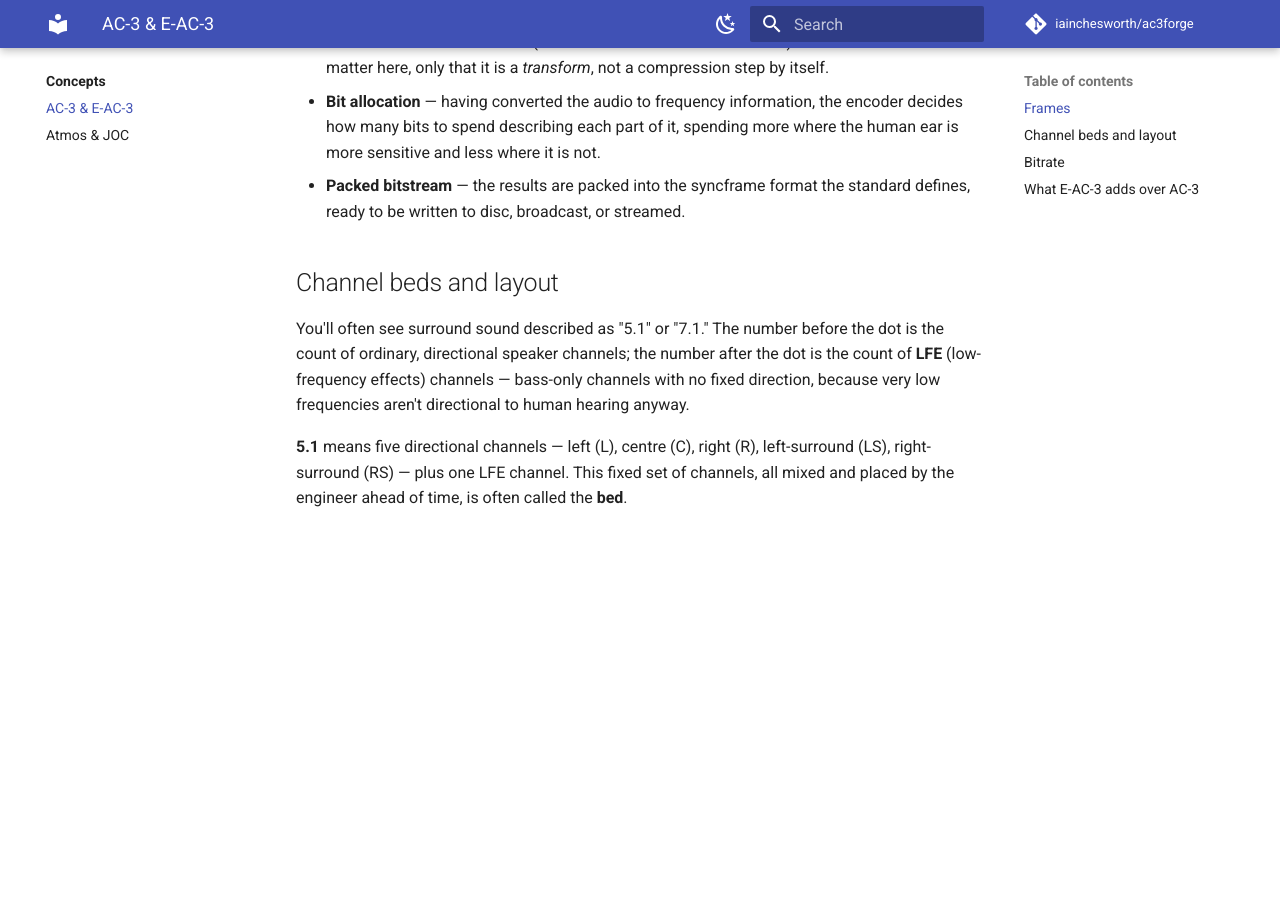
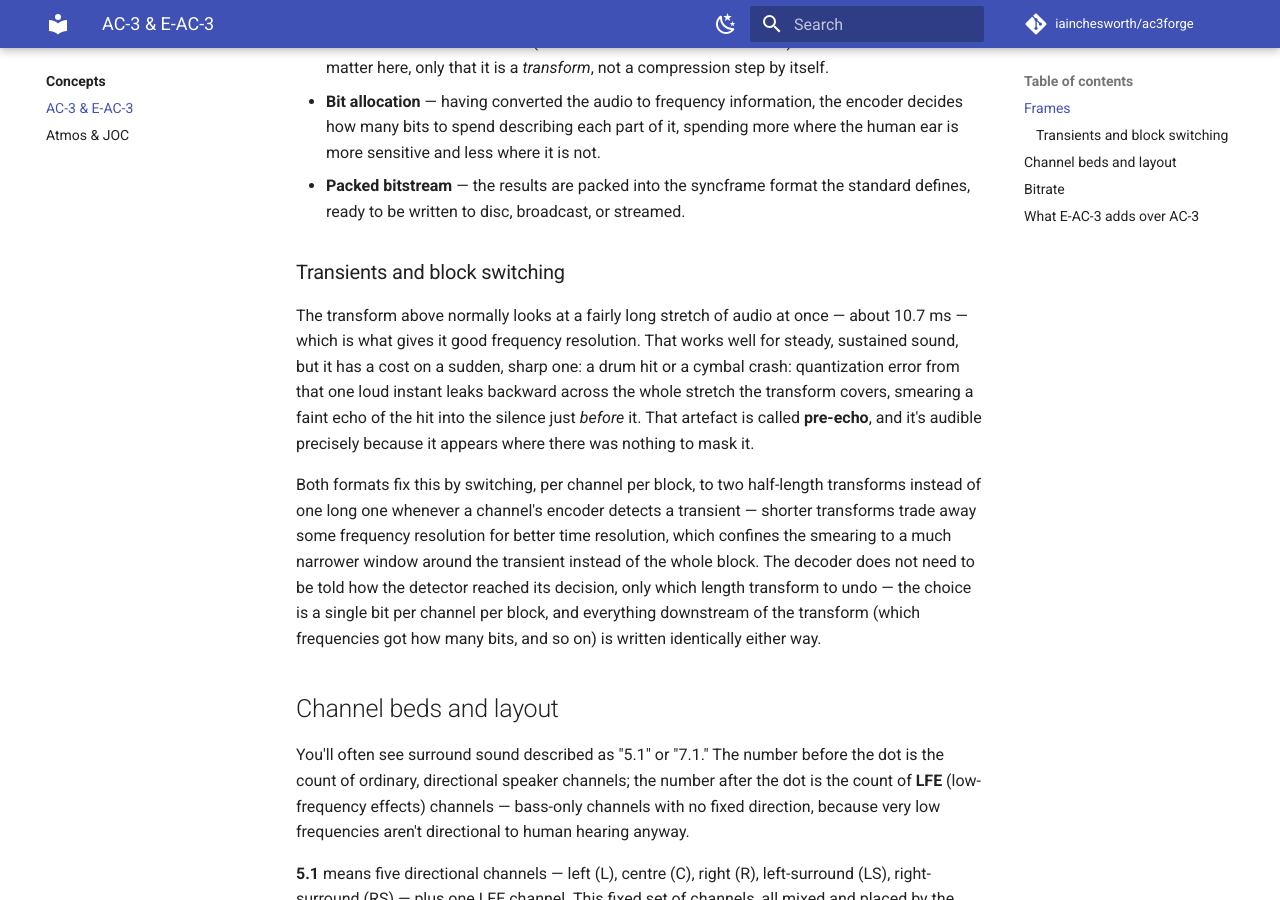
Before and after one commit to iainchesworth/ac3forge, an MkDocs documentation site: the page built from docs/concepts/ac3-eac3.md, in a window 1280 px wide and 900 px high, scrolled down 775 px. Built offline with MkDocs 1.6.1 and Material for MkDocs 9.7.7, drawn with Linux system fonts in a browser that asks for light colours; comment, search, counter and statistics services are not loaded.

Commit message:
docs: block switching is implemented, not a gap
Removes "block switching (short blocks)" from every not-implemented list
(README, docs/index.md) and updates the Transform row to describe the
long/short choice. Adds: a beginner-level "Transients and block switching"
section to the concepts page explaining pre-echo and why switching fixes
it (confirmed zero prior mention there); scope paragraphs to both encoding
library pages (automatic, no config field, the coupling/AHT exclusion
reasoning); and a decoding-library note on DecodedFrame::blksw /
DecodedSubstream::blksw as decoded metadata, same tier as dynrng.

Also fixes a real, pre-existing stale doc: README's "Not implemented"
table still listed dual mono as unimplemented, though the dual-mono
feature that landed on develop already updated every OTHER page but this
table - caught while touching the same list for block switching.

mkdocs build --strict passes clean (no new warnings).

```diff
--- a/docs/concepts/ac3-eac3.md
+++ b/docs/concepts/ac3-eac3.md
@@ -33,6 +33,23 @@ graph LR
   is more sensitive and less where it is not.
 - **Packed bitstream** — the results are packed into the syncframe format the standard
   defines, ready to be written to disc, broadcast, or streamed.
+
+### Transients and block switching
+
+The transform above normally looks at a fairly long stretch of audio at once — about 10.7 ms —
+which is what gives it good frequency resolution. That works well for steady, sustained sound,
+but it has a cost on a sudden, sharp one: a drum hit or a cymbal crash: quantization error from
+that one loud instant leaks backward across the whole stretch the transform covers, smearing a
+faint echo of the hit into the silence just *before* it. That artefact is called **pre-echo**, and
+it's audible precisely because it appears where there was nothing to mask it.
+
+Both formats fix this by switching, per channel per block, to two half-length transforms instead
+of one long one whenever a channel's encoder detects a transient — shorter transforms trade away
+some frequency resolution for better time resolution, which confines the smearing to a much
+narrower window around the transient instead of the whole block. The decoder does not need to be
+told how the detector reached its decision, only which length transform to undo — the choice is a
+single bit per channel per block, and everything downstream of the transform (which frequencies
+got how many bits, and so on) is written identically either way.
 
 ## Channel beds and layout
 
```
Also changed, not shown: README.md (+8 -3 lines), docs/index.md (+4 -4 lines), docs/library/decoding.md (+7 -3 lines), docs/library/encoding-ac3.md (+7 -0 lines), docs/library/encoding-eac3.md (+6 -0 lines).
